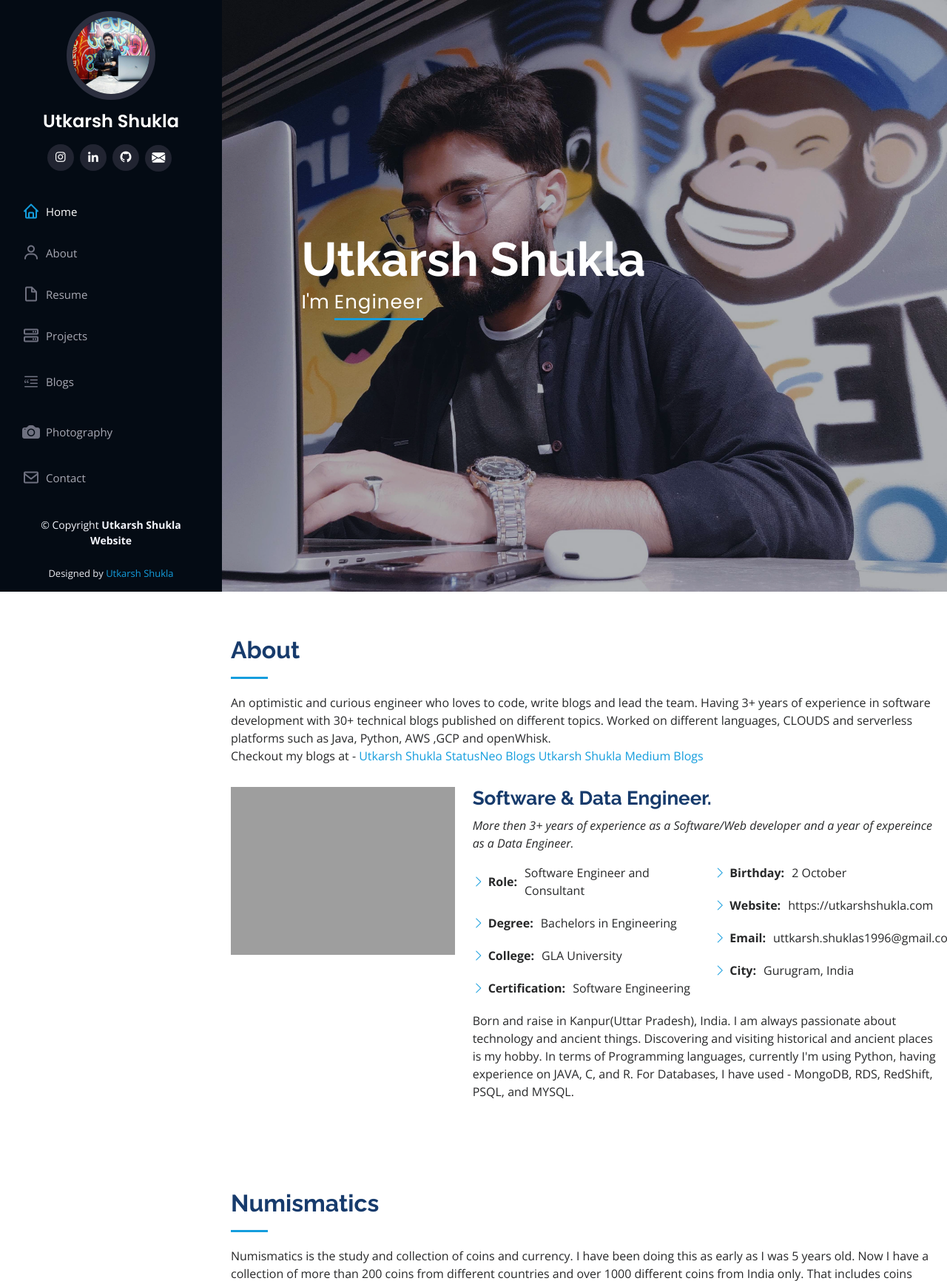
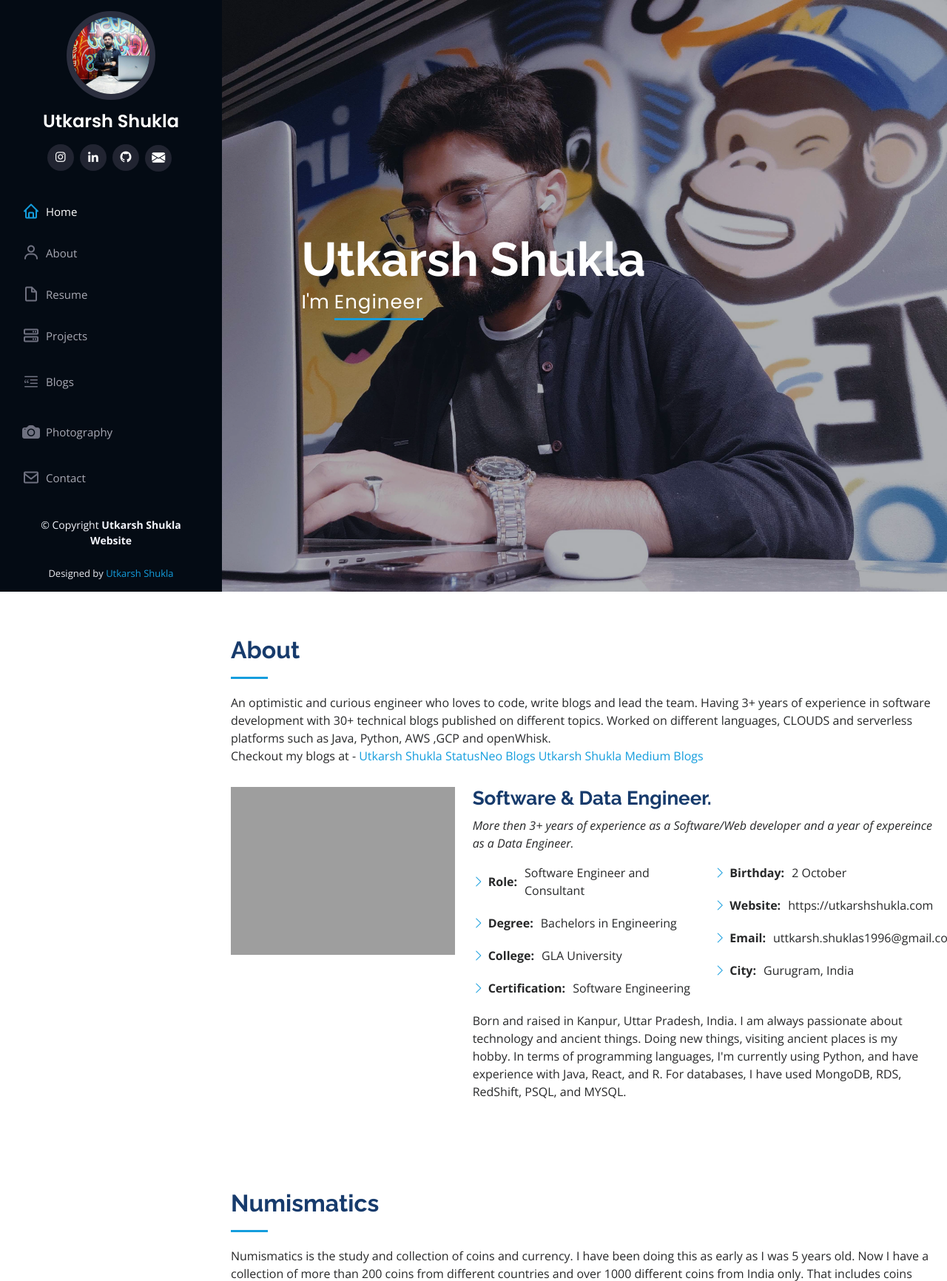
Before and after one commit to Utkarsh731/UtkarshShuklaWebsite, a Flask app: page / in a window 1280 px wide. Shown: the top 1732 px of the page at 74% size. Run offline with Flask 2, Linux system fonts and the light colour scheme; some libraries are stand-ins or nearby versions; grey boxes are pictures that could not be loaded.

Commit message:
bio updated

```diff
--- a/templates/index.html
+++ b/templates/index.html
@@ -125,8 +125,8 @@
 
             </div>
             <p>
-              Born and raise in Kanpur(Uttar Pradesh), India. I am always passionate about technology and ancient things. Discovering and visiting historical and ancient places is my hobby.
-              In terms of Programming languages, currently I'm using Python, having experience on JAVA, C, and R. For Databases, I have used - MongoDB, RDS, RedShift, PSQL, and MYSQL.
+   Born and raised in Kanpur, Uttar Pradesh, India. I am always passionate about technology and ancient things. Doing new things, visiting ancient places is my hobby.
+In terms of programming languages, I'm currently using Python, and have experience with Java, React, and R. For databases, I have used MongoDB, RDS, RedShift, PSQL, and MYSQL.
             </p>
           </div>
         </div>
```
